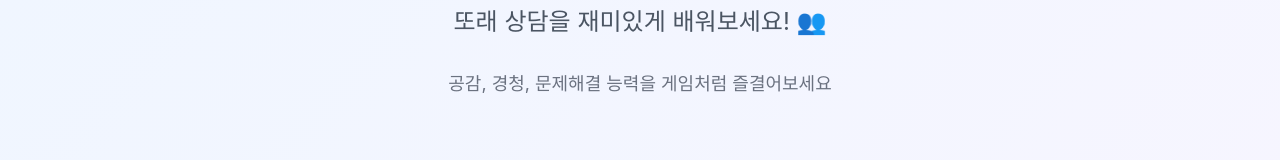
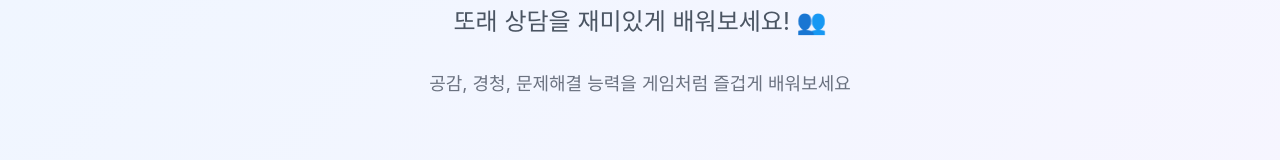
Before and after one commit to plusiam/abc-friend-helper-lite, a React (Create React App) app: page / in a window 1280 px wide. Shown: the part 254-414 px from the top of the page. Built offline with nearby package versions, Linux system fonts and the light colour scheme; no server answers.

Commit message:
fix: 오타 수정 및 코드 품질 개선
- HomePage.js: '즐결어보세요' → '즐겁게 배워보세요' 오타 수정
- CounselingMode.js: 프로덕션용 console.log 제거
- CounselingMode.js: switch문에 default case 추가

```diff
--- a/src/pages/CounselingMode.js
+++ b/src/pages/CounselingMode.js
@@ -87,9 +87,6 @@ const CounselingMode = () => {
 
   // 다음 단계로 이동
   const handleNext = async () => {
-    console.log('Current step:', currentStep);
-    console.log('Form data:', formData);
-
     switch (currentStep) {
       case 1:
         if (!formData.situation.trim() || formData.emotions.length === 0) {
@@ -124,9 +121,6 @@ const CounselingMode = () => {
         break;
 
       case 3:
-        console.log('ABC values:', formData.abc);
-        console.log('A:', formData.abc.a, 'B:', formData.abc.b, 'C:', formData.abc.c);
-
         if (!formData.abc.a?.trim() || !formData.abc.b?.trim() || !formData.abc.c?.trim()) {
           toast.error('ABC 모델을 모두 작성해주세요!');
           return;
@@ -158,6 +152,10 @@ const CounselingMode = () => {
         setEncouragement(formData.encouragement);
         const result = await completeSession();
         navigate('/counseling/result', { state: { result } });
+        break;
+
+      default:
+        console.error('Invalid step:', currentStep);
         break;
     }
   };
--- a/src/pages/HomePage.js
+++ b/src/pages/HomePage.js
@@ -95,7 +95,7 @@ const HomePage = () => {
             또래 상담을 재미있게 배워보세요! 👥
           </p>
           <p className="text-lg text-gray-500 mb-12">
-            공감, 경청, 문제해결 능력을 게임처럼 즐결어보세요
+            공감, 경청, 문제해결 능력을 게임처럼 즐겁게 배워보세요
           </p>
 
           {userData && (
```
